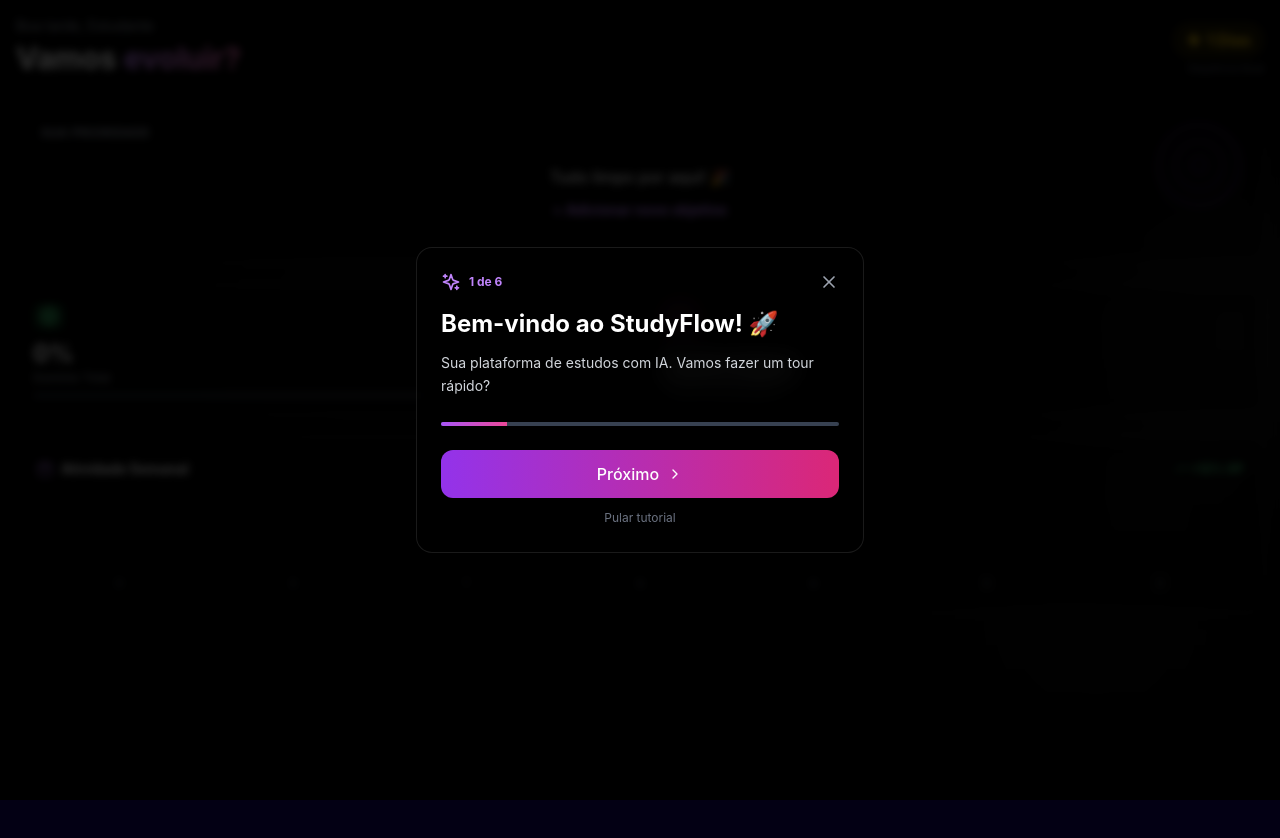
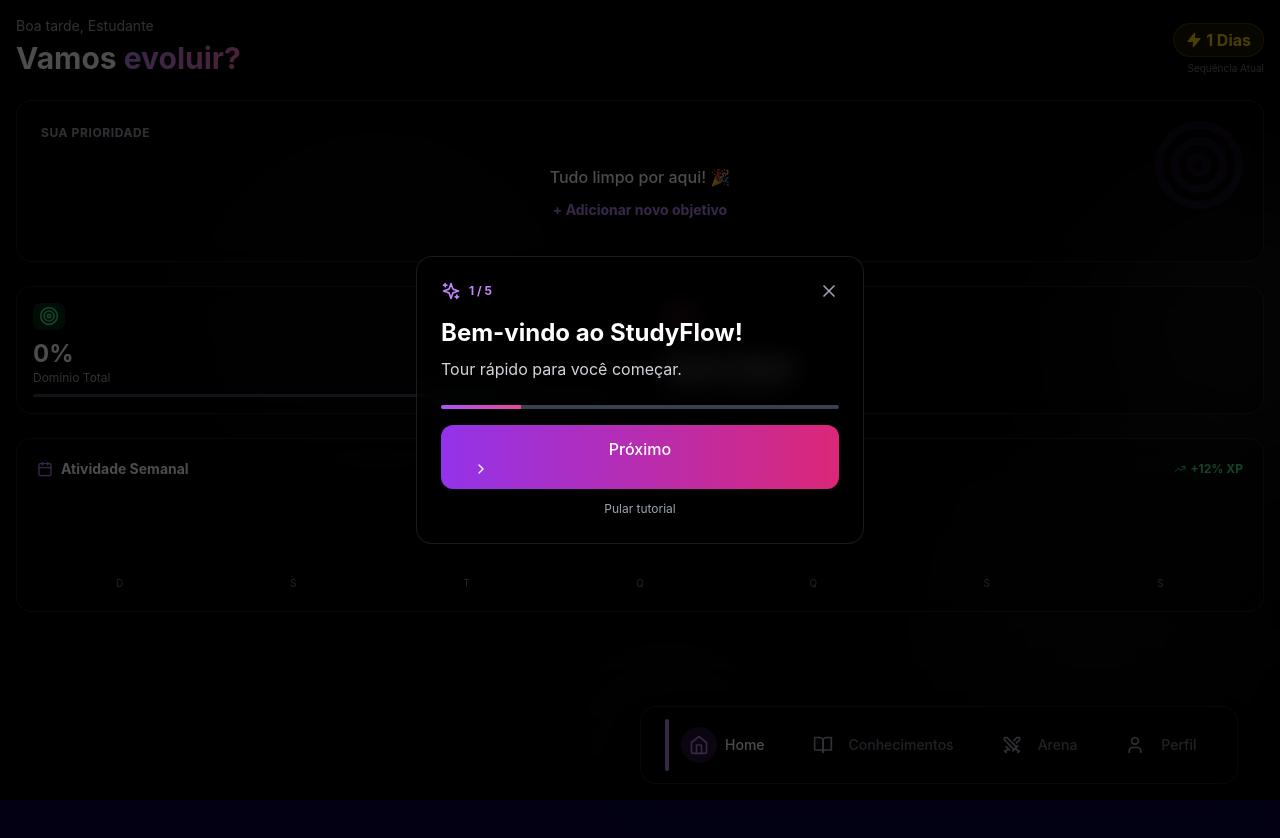
Before and after one commit to rafaeldourado8/StudyFlow-IA, a React (Vite) app in the folder frontend/: page / in a window 1280 px wide. Shown: the top 838 px of the page. Before the commit the page ends 800 px from the top, so only its background shows below. Built offline with nearby package versions, Linux system fonts and the light colour scheme; no server answers; sample sign-in values are in the browser's storage.

Commit message:
fix(ui): responsibilit

```diff
--- a/frontend/src/App.jsx
+++ b/frontend/src/App.jsx
@@ -1,7 +1,5 @@
-// frontend/src/App.jsx - VERSÃO CORRIGIDA E OTIMIZADA
 import { BrowserRouter as Router, Routes, Route, Navigate } from 'react-router-dom';
 import { lazy, Suspense } from 'react';
-// CORREÇÃO AQUI: Adicionado 'useAuth' na importação
 import { AuthProvider, useAuth } from './hooks/useAuth';
 import { TasksProvider } from './hooks/useTasks';
 import MovingBackground from './components/layout/MovingBackground';
@@ -10,7 +8,7 @@
 import OnboardingTutorial from './components/tutorial/OnboardingTutorial';
 import SkeletonLoader from './components/ui/SkeletonLoader';
 
-// Lazy loading para melhor performance
+// Lazy loaded routes
 const LoginForm = lazy(() => import('./components/auth/LoginForm'));
 const RegisterForm = lazy(() => import('./components/auth/RegisterForm'));
 const TaskList = lazy(() => import('./components/tasks/TaskList'));
@@ -31,13 +29,14 @@
 function AppContent() {
   const { isAuthenticated } = useAuth();
 
+  // IMPORTANT: add bottom padding so content/buttons are not hidden by the navbar
   return (
-    <div className="min-h-screen bg-void text-white">
+    <div className="min-h-screen bg-void text-white pb-28">
       <MovingBackground />
 
       <Suspense fallback={<SkeletonLoader />}>
         <Routes>
-          {/* Rotas Públicas */}
+          {/* Public routes */}
           <Route
             path="/login"
             element={
@@ -55,7 +54,7 @@
             }
           />
 
-          {/* Rotas Protegidas */}
+          {/* Protected routes */}
           <Route
             path="/"
             element={
@@ -79,6 +78,7 @@
             element={
               <ProtectedRoute>
                 <ChatInterface />
+                <Navigation />
               </ProtectedRoute>
             }
           />
@@ -94,7 +94,7 @@
         </Routes>
       </Suspense>
 
-      {/* Tutorial aparece apenas para usuários autenticados */}
+      {/* OnboardingTutorial: render apenas quando autenticado */}
       {isAuthenticated && <OnboardingTutorial />}
     </div>
   );
--- a/frontend/src/components/layout/Navigation.jsx
+++ b/frontend/src/components/layout/Navigation.jsx
@@ -1,4 +1,3 @@
-// frontend/src/components/layout/Navigation.jsx - VERSÃO OTIMIZADA
 import { useState, useEffect, memo } from 'react';
 import { motion, AnimatePresence } from 'framer-motion';
 import { Home, BookOpen, Swords, User } from 'lucide-react';
@@ -13,7 +12,7 @@
 
   const [isVisible, setIsVisible] = useState(true);
   const [lastScrollY, setLastScrollY] = useState(0);
-  const [isMobile, setIsMobile] = useState(window.innerWidth < 768);
+  const [isMobile, setIsMobile] = useState(typeof window !== 'undefined' ? window.innerWidth < 768 : true);
 
   // Detecta mudanças no tamanho da tela
   useEffect(() => {
--- a/frontend/src/components/tutorial/OnboardingTutorial.jsx
+++ b/frontend/src/components/tutorial/OnboardingTutorial.jsx
@@ -1,196 +1,108 @@
-// frontend/src/components/tutorial/OnboardingTutorial.jsx
 import { useState, useEffect } from 'react';
 import { motion, AnimatePresence } from 'framer-motion';
 import { X, ChevronRight, ChevronLeft, Sparkles } from 'lucide-react';
 import GlassCard from '../ui/GlassCard';
 import GradientButton from '../ui/GradientButton';
+import { useAuth } from '../../hooks/useAuth';
+
+const STORAGE_KEY = 'studyflow:onboarding:v1';
 
 const OnboardingTutorial = () => {
-  const [isOpen, setIsOpen] = useState(false);
-  const [currentStep, setCurrentStep] = useState(0);
+  const { isAuthenticated } = useAuth();
+  const [open, setOpen] = useState(false);
+  const [step, setStep] = useState(0);
 
   useEffect(() => {
-    // Verifica se é a primeira vez do usuário
-    const hasSeenTutorial = localStorage.getItem('hasSeenTutorial');
-    if (!hasSeenTutorial) {
-      setTimeout(() => setIsOpen(true), 1000);
-    }
-  }, []);
+    // only trigger when user is authenticated
+    if (!isAuthenticated) return;
+    const seen = localStorage.getItem(STORAGE_KEY);
+    if (!seen) setTimeout(() => setOpen(true), 700);
+  }, [isAuthenticated]);
 
   const steps = [
-    {
-      title: 'Bem-vindo ao StudyFlow! 🚀',
-      description: 'Sua plataforma de estudos com IA. Vamos fazer um tour rápido?',
-      highlight: null,
-      position: 'center'
-    },
-    {
-      title: 'Dashboard Inteligente',
-      description: 'Aqui você vê seu progresso, sequência de dias e próximas tarefas.',
-      highlight: 'home',
-      position: 'top'
-    },
-    {
-      title: 'Seus Conhecimentos',
-      description: 'Adicione e organize tudo que você quer aprender. A IA vai te ajudar!',
-      highlight: 'tasks',
-      position: 'bottom'
-    },
-    {
-      title: 'Arena de Batalha',
-      description: 'Teste seus conhecimentos com a IA em tempo real. Quanto mais você pratica, mais evolui!',
-      highlight: 'arena',
-      position: 'bottom'
-    },
-    {
-      title: 'Seu Perfil',
-      description: 'Personalize seu avatar e acompanhe suas conquistas.',
-      highlight: 'profile',
-      position: 'bottom'
-    },
-    {
-      title: 'Pronto para começar! ✨',
-      description: 'Adicione seu primeiro conhecimento e comece a evoluir!',
-      highlight: null,
-      position: 'center'
-    }
+    { title: 'Bem-vindo ao StudyFlow!', description: 'Tour rápido para você começar.' },
+    { title: 'Dashboard', description: 'Veja progresso e próximas tarefas.' },
+    { title: 'Conhecimentos', description: 'Adicione e organize seus tópicos.' },
+    { title: 'Arena', description: 'Pratique com a IA e evolua.' },
+    { title: 'Perfil', description: 'Personalize e veja conquistas.' }
   ];
 
-  const handleClose = () => {
-    localStorage.setItem('hasSeenTutorial', 'true');
-    setIsOpen(false);
+  const close = () => {
+    localStorage.setItem(STORAGE_KEY, 'true');
+    setOpen(false);
   };
 
-  const handleNext = () => {
-    if (currentStep < steps.length - 1) {
-      setCurrentStep(currentStep + 1);
-    } else {
-      handleClose();
-    }
+  const next = () => {
+    if (step < steps.length - 1) setStep(s => s + 1);
+    else close();
   };
 
-  const handlePrev = () => {
-    if (currentStep > 0) {
-      setCurrentStep(currentStep - 1);
-    }
+  const prev = () => {
+    if (step > 0) setStep(s => s - 1);
   };
 
-  const handleSkip = () => {
-    handleClose();
-  };
+  if (!open) return null;
 
-  if (!isOpen) return null;
-
-  const step = steps[currentStep];
-  const isCenter = step.position === 'center';
+  const s = steps[step];
 
   return (
     <AnimatePresence>
-      <motion.div
-        initial={{ opacity: 0 }}
-        animate={{ opacity: 1 }}
-        exit={{ opacity: 0 }}
-        className="fixed inset-0 z-[100] flex items-center justify-center"
-      >
-        {/* Overlay escuro */}
-        <div
-          className="absolute inset-0 bg-black/80 backdrop-blur-sm"
-          onClick={handleSkip}
+      <motion.div className="fixed inset-0 z-[100] flex items-center justify-center">
+        <motion.div
+          className="absolute inset-0 bg-black/70"
+          initial={{ opacity: 0 }}
+          animate={{ opacity: 1 }}
+          exit={{ opacity: 0 }}
         />
-
-        {/* Card do tutorial */}
         <motion.div
-          key={currentStep}
-          initial={{ scale: 0.9, opacity: 0, y: 20 }}
+          initial={{ scale: 0.95, opacity: 0, y: 20 }}
           animate={{ scale: 1, opacity: 1, y: 0 }}
-          exit={{ scale: 0.9, opacity: 0, y: -20 }}
-          transition={{ type: 'spring', damping: 25, stiffness: 300 }}
-          className={`relative z-10 w-full max-w-md mx-4 ${
-            isCenter ? 'my-auto' : step.position === 'top' ? 'mt-20' : 'mb-20'
-          }`}
+          exit={{ scale: 0.95, opacity: 0, y: -20 }}
+          transition={{ type: 'spring', stiffness: 300, damping: 28 }}
+          className="relative z-10 w-full max-w-md mx-4"
         >
-          <GlassCard className="p-6 border-purple-500/30">
-            {/* Header */}
+          <GlassCard className="p-6">
             <div className="flex items-start justify-between mb-4">
               <div className="flex items-center gap-2">
                 <Sparkles className="w-5 h-5 text-purple-400" />
                 <span className="text-xs font-bold text-purple-400">
-                  {currentStep + 1} de {steps.length}
+                  {step + 1} / {steps.length}
                 </span>
               </div>
-              <button
-                onClick={handleSkip}
-                className="text-gray-400 hover:text-white transition-colors"
-              >
+              <button onClick={close} className="text-gray-400 hover:text-white">
                 <X className="w-5 h-5" />
               </button>
             </div>
 
-            {/* Conteúdo */}
-            <h3 className="text-2xl font-bold text-white mb-3">
-              {step.title}
-            </h3>
-            <p className="text-gray-300 text-sm leading-relaxed mb-6">
-              {step.description}
-            </p>
+            <h3 className="text-2xl font-bold text-white mb-2">{s.title}</h3>
+            <p className="text-gray-300 mb-6">{s.description}</p>
 
-            {/* Progress bar */}
-            <div className="w-full h-1 bg-gray-700 rounded-full mb-6 overflow-hidden">
+            <div className="w-full h-1 bg-gray-700 rounded-full overflow-hidden mb-4">
               <motion.div
                 className="h-full bg-gradient-to-r from-purple-500 to-pink-500"
                 initial={{ width: 0 }}
-                animate={{ width: `${((currentStep + 1) / steps.length) * 100}%` }}
-                transition={{ duration: 0.3 }}
+                animate={{ width: `${((step + 1) / steps.length) * 100}%` }}
+                transition={{ duration: 0.25 }}
               />
             </div>
 
-            {/* Botões */}
             <div className="flex gap-3">
-              {currentStep > 0 && (
-                <button
-                  onClick={handlePrev}
-                  className="px-4 py-2 rounded-xl bg-white/5 border border-white/10 text-white hover:bg-white/10 transition-colors flex items-center gap-2"
-                >
-                  <ChevronLeft className="w-4 h-4" />
-                  Voltar
+              {step > 0 && (
+                <button onClick={prev} className="px-4 py-2 rounded-xl bg-white/5 border border-white/10 text-white">
+                  <ChevronLeft className="w-4 h-4 inline-block mr-2" /> Voltar
                 </button>
               )}
-              <GradientButton
-                onClick={handleNext}
-                className="flex-1 flex items-center justify-center gap-2"
-              >
-                {currentStep === steps.length - 1 ? 'Começar!' : 'Próximo'}
-                {currentStep < steps.length - 1 && <ChevronRight className="w-4 h-4" />}
+              <GradientButton onClick={next} className="flex-1">
+                {step === steps.length - 1 ? 'Começar' : 'Próximo'} <ChevronRight className="w-4 h-4 ml-2" />
               </GradientButton>
             </div>
 
-            {/* Skip button */}
-            {currentStep < steps.length - 1 && (
-              <button
-                onClick={handleSkip}
-                className="w-full mt-3 text-xs text-gray-500 hover:text-gray-300 transition-colors"
-              >
+            {step < steps.length - 1 && (
+              <button onClick={close} className="w-full mt-3 text-xs text-gray-400">
                 Pular tutorial
               </button>
             )}
           </GlassCard>
-
-          {/* Seta indicadora (quando não está no centro) */}
-          {!isCenter && step.highlight && (
-            <motion.div
-              initial={{ opacity: 0, y: step.position === 'top' ? -10 : 10 }}
-              animate={{ opacity: 1, y: 0 }}
-              className={`absolute left-1/2 -translate-x-1/2 ${
-                step.position === 'top' ? '-bottom-8' : '-top-8'
-              }`}
-            >
-              <div className={`w-0 h-0 border-l-8 border-r-8 border-transparent ${
-                step.position === 'top'
-                  ? 'border-t-8 border-t-purple-500/30'
-                  : 'border-b-8 border-b-purple-500/30'
-              }`} />
-            </motion.div>
-          )}
         </motion.div>
       </motion.div>
     </AnimatePresence>
--- a/frontend/src/hooks/useUI.jsx
+++ b/frontend/src/hooks/useUI.jsx
@@ -1,5 +1,4 @@
-// frontend/src/hooks/useUI.jsx - VERSÃO OTIMIZADA
-import { useState, useContext, createContext, useCallback, useEffect } from 'react';
+import { useState, useContext, createContext, useCallback, useRef, useEffect } from 'react';
 
 const UIContext = createContext();
 
@@ -11,58 +10,46 @@
 
 export const UIProvider = ({ children }) => {
   const [isNavbarVisible, setIsNavbarVisible] = useState(true);
-  const [interactionTimeout, setInteractionTimeout] = useState(null);
+  const timeoutRef = useRef(null);
 
-  // Oculta navbar temporariamente durante interações
   const hideNavbarTemporarily = useCallback((duration = 3000) => {
     setIsNavbarVisible(false);
+    if (timeoutRef.current) clearTimeout(timeoutRef.current);
+    timeoutRef.current = setTimeout(() => {
+      setIsNavbarVisible(true);
+      timeoutRef.current = null;
+    }, duration);
+  }, []);
 
-    // Limpa timeout anterior se existir
-    if (interactionTimeout) {
-      clearTimeout(interactionTimeout);
+  const hideNavbar = useCallback(() => {
+    if (timeoutRef.current) {
+      clearTimeout(timeoutRef.current);
+      timeoutRef.current = null;
     }
+    setIsNavbarVisible(false);
+  }, []);
 
-    // Define novo timeout para mostrar novamente
-    const timeout = setTimeout(() => {
-      setIsNavbarVisible(true);
-    }, duration);
+  const showNavbar = useCallback(() => {
+    if (timeoutRef.current) {
+      clearTimeout(timeoutRef.current);
+      timeoutRef.current = null;
+    }
+    setIsNavbarVisible(true);
+  }, []);
 
-    setInteractionTimeout(timeout);
-  }, [interactionTimeout]);
-
-  const hideNavbar = useCallback(() => setIsNavbarVisible(false), []);
-  const showNavbar = useCallback(() => setIsNavbarVisible(true), []);
-
-  // Detecta interações do usuário (cliques, toques, digitação)
+  // Optional: also listen to global interactions here (if you prefer central handling)
   useEffect(() => {
-    const handleInteraction = () => {
-      // Oculta navbar por 3 segundos quando houver interação
-      hideNavbarTemporarily(3000);
+    return () => {
+      if (timeoutRef.current) clearTimeout(timeoutRef.current);
     };
-
-    // Eventos de interação
-    const events = ['click', 'touchstart', 'keydown', 'scroll'];
-
-    events.forEach(event => {
-      window.addEventListener(event, handleInteraction, { passive: true });
-    });
-
-    return () => {
-      events.forEach(event => {
-        window.removeEventListener(event, handleInteraction);
-      });
-      if (interactionTimeout) {
-        clearTimeout(interactionTimeout);
-      }
-    };
-  }, [hideNavbarTemporarily, interactionTimeout]);
+  }, []);
 
   return (
     <UIContext.Provider value={{
       isNavbarVisible,
+      hideNavbarTemporarily,
       hideNavbar,
-      showNavbar,
-      hideNavbarTemporarily
+      showNavbar
     }}>
       {children}
     </UIContext.Provider>
```
Also changed, not shown: frontend/src/hooks/ResponseModal.jsx (added, +35 -0 lines).
